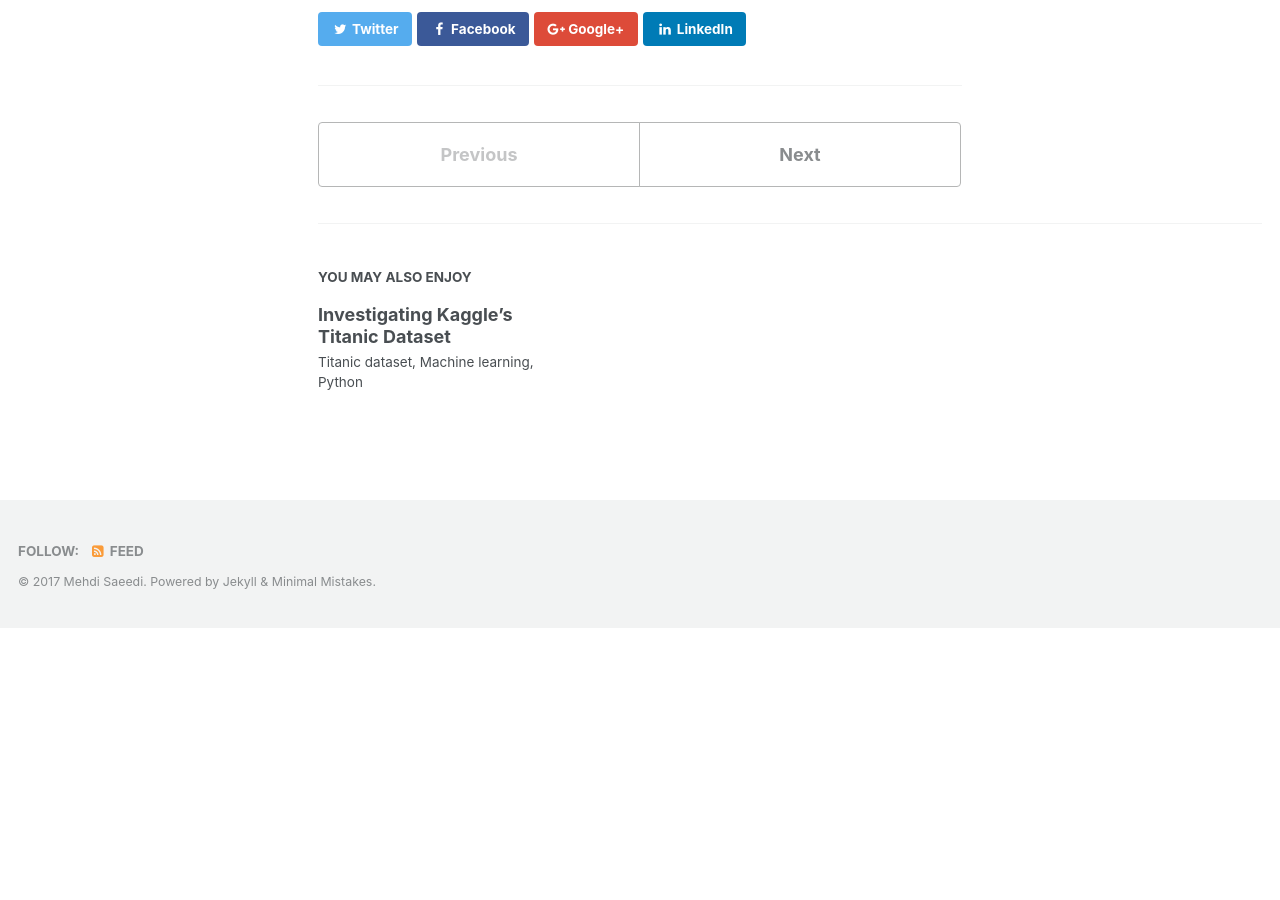
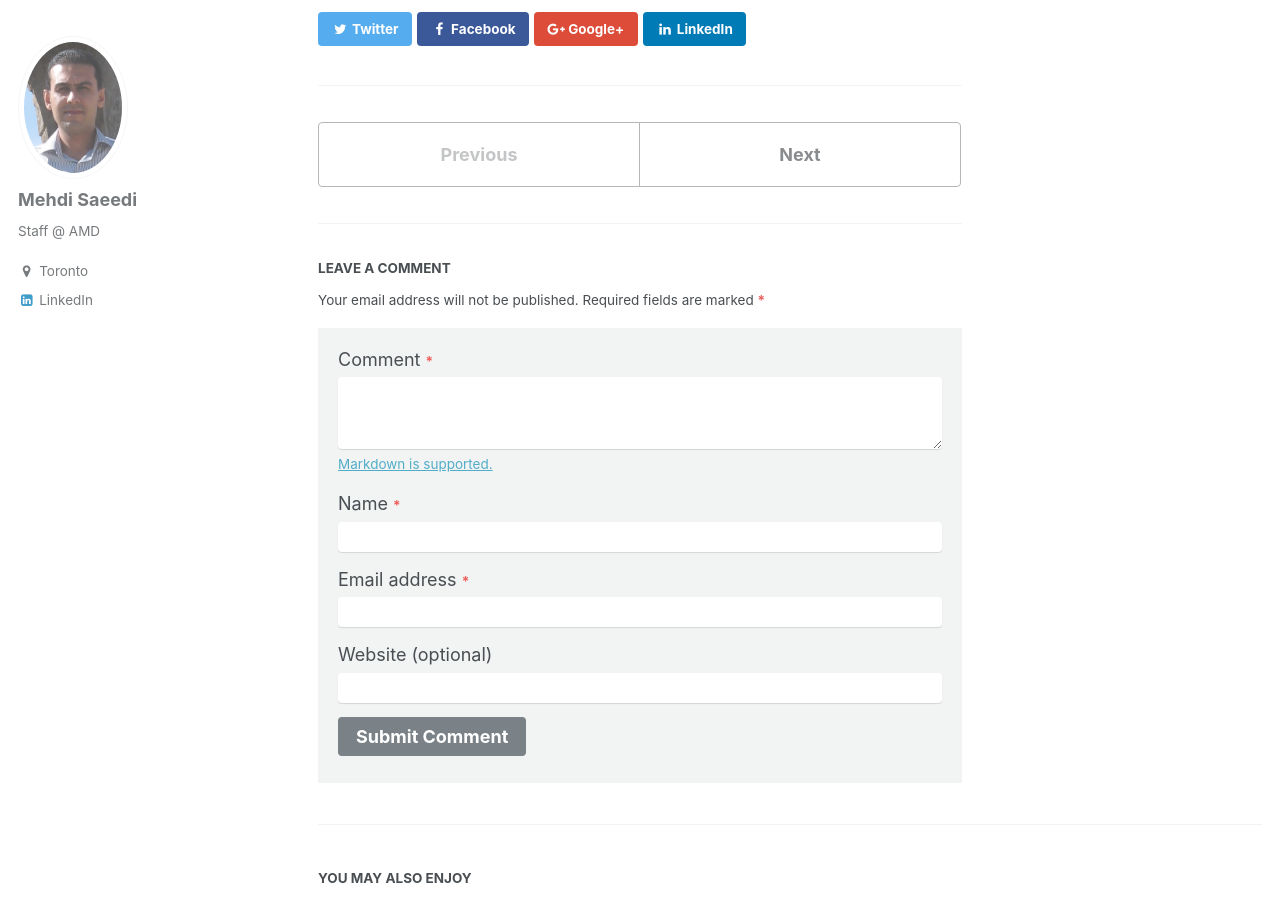
Before and after one commit to mehdi-saeedi/mehdi-saeedi.github.io, a Jekyll site: the page built from _posts/2017-10-01-Toronto-Parking-Ticket.md, in a window 1280 px wide and 900 px high, scrolled down 16788 px. Built offline with Jekyll 4.4.1, drawn with Linux system fonts in a browser that asks for light colours; before the commit the page ends 17416 px from its top, so only the background shows below that; part of the change alters nothing that is shown.

Commit message:
typo fix

```diff
--- a/_config.yml
+++ b/_config.yml
@@ -20,7 +20,7 @@ teaser                   : # path of fallback teaser image, e.g. "/assets/images
 # breadcrumbs            : false # true, false (default)
 words_per_minute         : 200
 comments:
-  provider               : # false (default), "disqus", "discourse", "facebook", "google-plus", "staticman", "custom"
+  provider               : staticman # false (default), "disqus", "discourse", "facebook", "google-plus", "staticman", "custom"
   disqus:
     shortname            : # https://help.disqus.com/customer/portal/articles/466208-what-s-a-shortname-
   discourse:
```
